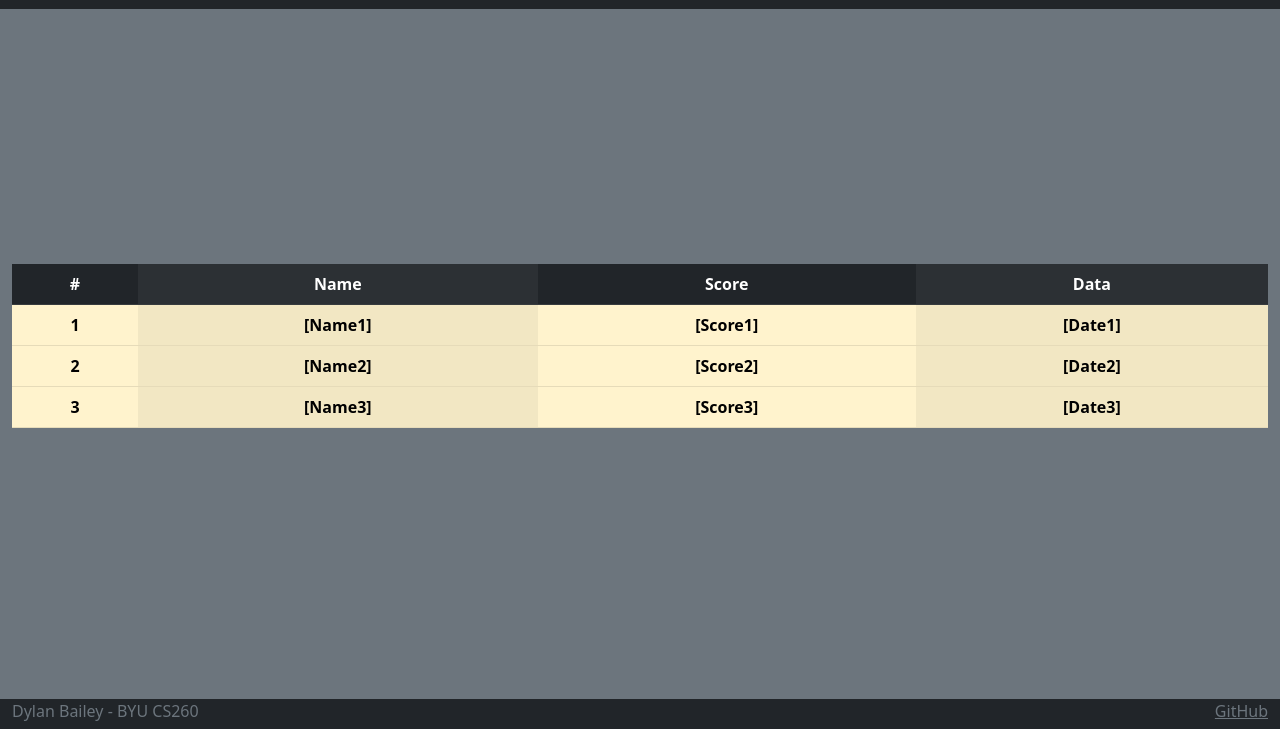
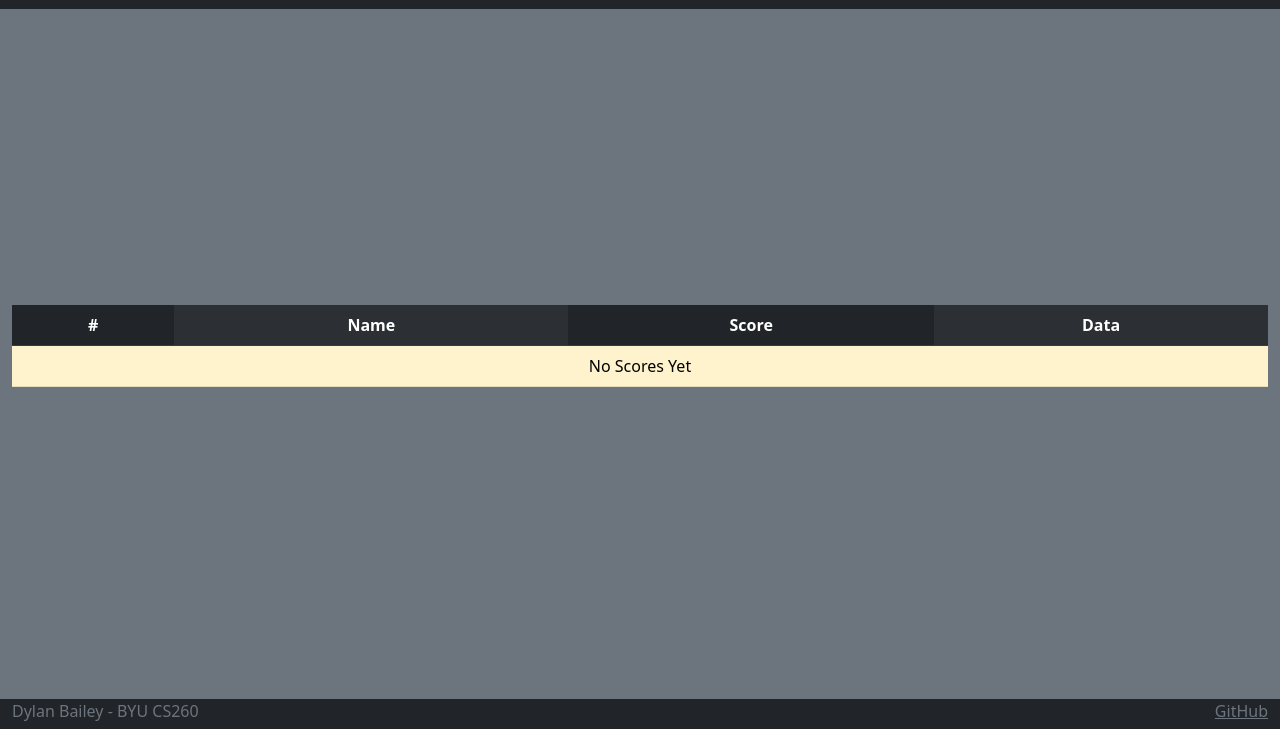
Before and after one commit to NuSigma/simon, a plain HTML site: page scores.html in a window 1280 px wide. Shown: the part 71-800 px from the top of the page. Drawn offline with nearby package versions, Linux system fonts and the light colour scheme.

Commit message:
scores.htm updated for js

```diff
--- a/scores.html
+++ b/scores.html
@@ -43,27 +43,8 @@
                         <th>Score</th>
                         <th>Data</th>
                     </tr>
-                </thread>
-                <tbody>
-                    <tr>
-                        <th>1</th>
-                        <th>[Name1]</th>
-                        <th>[Score1]</th>
-                        <th>[Date1]</th>
-                    </tr>
-                    <tr>
-                        <th>2</th>
-                        <th>[Name2]</th>
-                        <th>[Score2]</th>
-                        <th>[Date2]</th>
-                    </tr>
-                    <tr>
-                        <th>3</th>
-                        <th>[Name3]</th>
-                        <th>[Score3]</th>
-                        <th>[Date3]</th>
-                    </tr>
-                </tbody>
+                </thead>
+                <tbody id="scores"></tbody>
             </table>
         </main>
 
@@ -76,5 +57,7 @@
                 </a>
             </div>
         </footer>
+
+        <script src="scores.js"></script>
     </body>
 </html>
```
